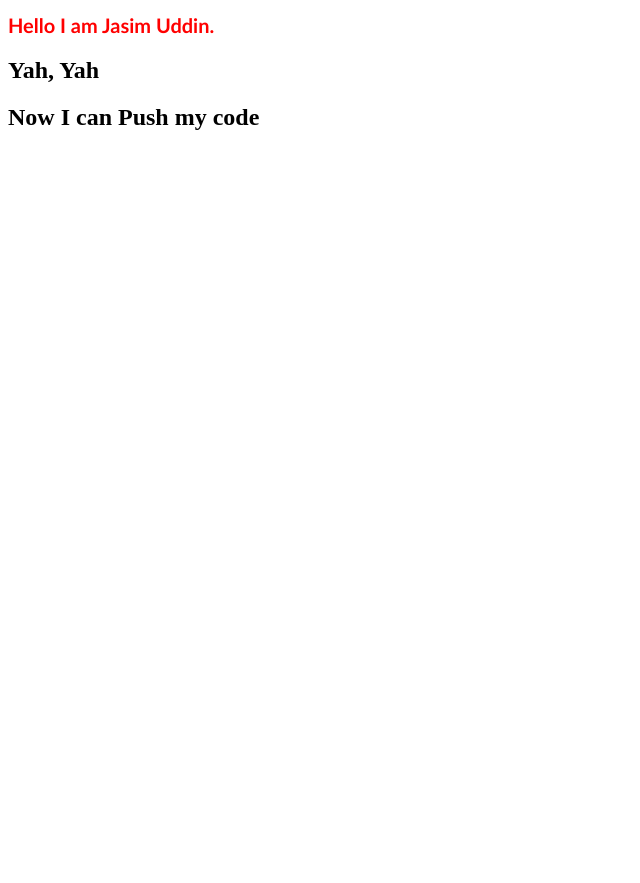
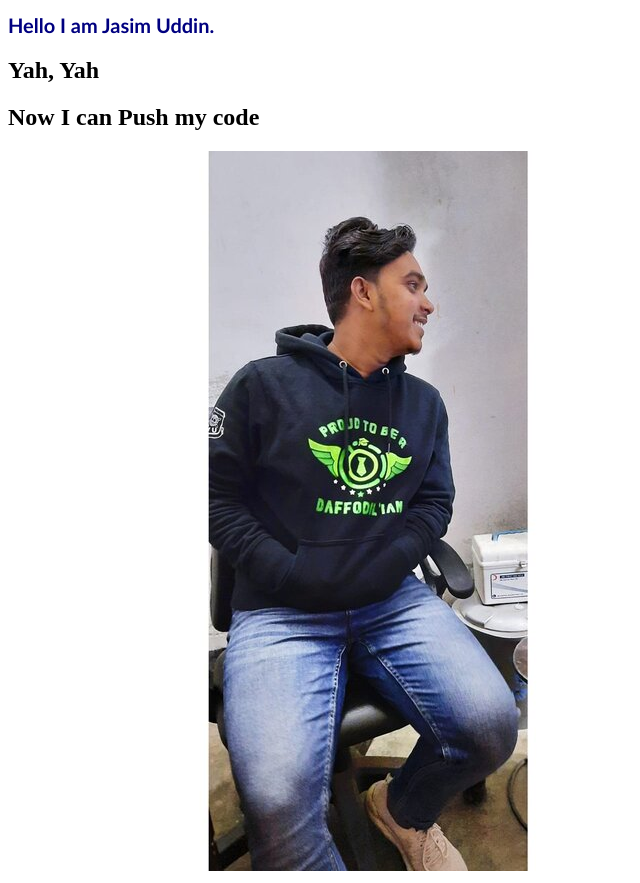
Before and after one commit to jasimUddinBappy/my-bio, a plain HTML site: page index.html in a window 1280 px wide. Shown: the whole page, without its empty margins (0-640 px from the left). Before the commit the page ends 800 px from the top, so only its background shows below. Drawn offline with Linux system fonts and the light colour scheme.

Commit message:
added my picture

```diff
--- a/index.html
+++ b/index.html
@@ -11,5 +11,9 @@
     <h1>Hello I am Jasim Uddin.</h1>
     <h2>Yah, Yah</h2>
     <h2>Now I can Push my code</h2>
+    <img
+      src="images/rsz_1240119914_3044723352480104_4465274027453199248_n.jpg"
+      alt=""
+    />
   </body>
 </html>
--- a/style.css
+++ b/style.css
@@ -1,5 +1,5 @@
 h1{
-  color: red;
+  color: navy;
   font-size: 20px;
   font-family: 'Gill Sans', 'Gill Sans MT', Calibri, 'Trebuchet MS', sans-serif;
 }
```
Also changed, not shown: images/rsz_1240119914_3044723352480104_4465274027453199248_n.jpg (added).
